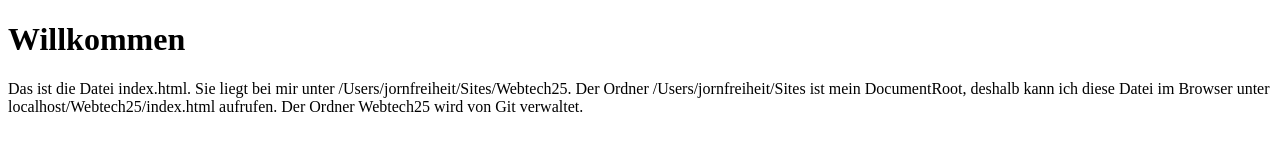
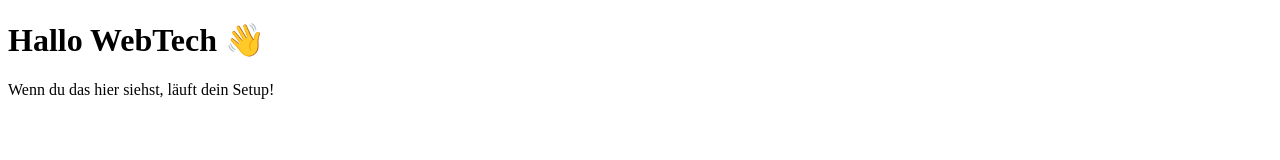
Before and after one commit to s0564632/webTech25, a plain HTML site: page src/index.html in a window 1280 px wide. Drawn offline with Linux system fonts and the light colour scheme.

Commit message:
erste index.html erstellt

```diff
--- a/src/index.html
+++ b/src/index.html
@@ -1,16 +1,11 @@
 <!DOCTYPE html>
-<html lang="en">
+<html lang="de">
 <head>
     <meta charset="UTF-8">
-    <title>Erster Test</title>
+    <title>WebTech Test</title>
 </head>
 <body>
-<h1>Willkommen</h1>
-<p>Das ist die Datei index.html. Sie liegt bei mir
-    unter /Users/jornfreiheit/Sites/Webtech25.
-    Der Ordner /Users/jornfreiheit/Sites ist mein
-    DocumentRoot, deshalb kann ich diese Datei im Browser
-    unter localhost/Webtech25/index.html aufrufen.
-    Der Ordner Webtech25 wird von Git verwaltet. </p>
+<h1>Hallo WebTech 👋</h1>
+<p>Wenn du das hier siehst, läuft dein Setup!</p>
 </body>
 </html>
```
